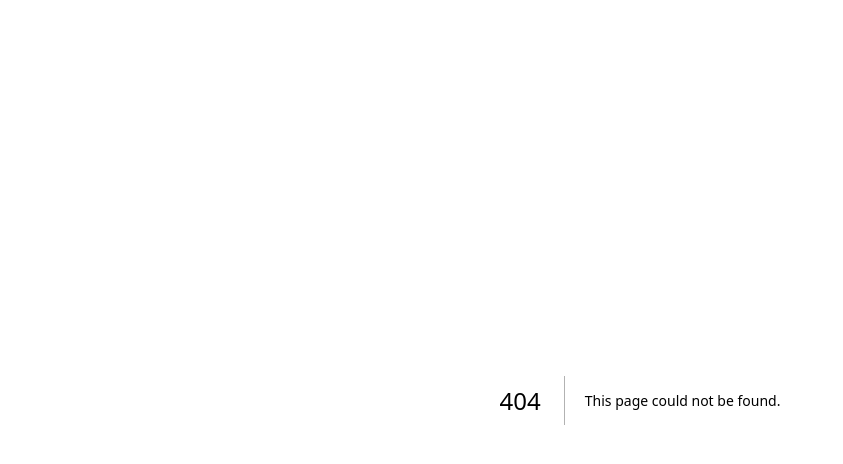
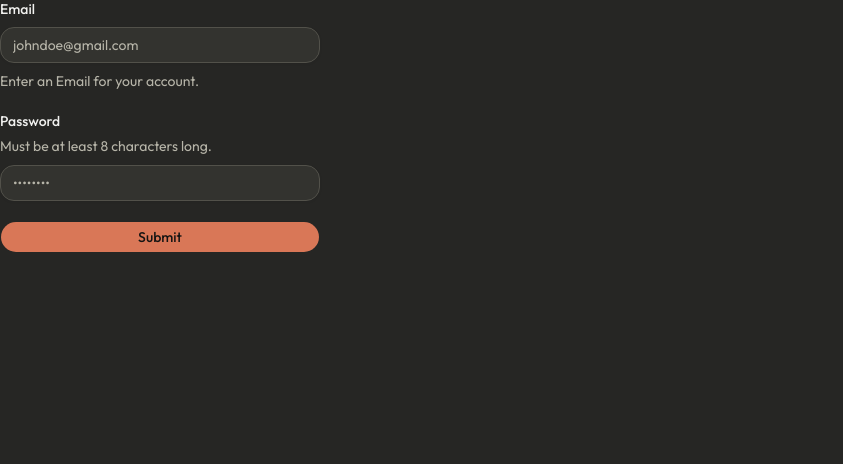
Before and after one commit to Neel37389/ai-news-intelligence-dashboard, a Next.js app: page /login in a window 1280 px wide. Before the commit this address had no page. Shown: the top 464 px of the page, without its empty margins (0-843 px from the left). Built offline with nearby package versions, Linux system fonts and the light colour scheme.

Commit message:
Added a simple login form.

```diff
--- /dev/null
+++ b/src/app/login/page.js
@@ -0,0 +1,56 @@
+"use client";
+
+import {
+  Field,
+  FieldDescription,
+  FieldGroup,
+  FieldLabel,
+  FieldSet,
+} from "@/components/ui/field";
+import { Input } from "@/components/ui/input";
+import { Button } from "@/components/ui/button";
+import { useState } from "react";
+
+export default function LoginPage() {
+  const [email, setEmail] = useState("");
+  const [password, setPassword] = useState("");
+
+  const handleSubmit = async () => {
+    console.log(email, password);
+  };
+  return (
+    <FieldSet className="w-full max-w-xs">
+      <FieldGroup>
+        <Field>
+          <FieldLabel htmlFor="username">Email</FieldLabel>
+          <Input
+            id="email"
+            type="email"
+            value={email}
+            placeholder="johndoe@gmail.com"
+            onChange={(e) => setEmail(e.target.value)}
+          />
+          <FieldDescription>Enter an Email for your account.</FieldDescription>
+        </Field>
+        <Field>
+          <FieldLabel htmlFor="password">Password</FieldLabel>
+          <FieldDescription>
+            Must be at least 8 characters long.
+          </FieldDescription>
+          <Input
+            id="password"
+            type="password"
+            value={password}
+            placeholder="••••••••"
+            onChange={(e) => setPassword(e.target.value)}
+          />
+        </Field>
+        <Field orientation="responsive">
+          <Button type="submit" onClick={handleSubmit}>
+            Submit
+          </Button>
+        </Field>
+      </FieldGroup>
+    </FieldSet>
+  );
+}
--- a/src/components/ArticlesClient.jsx
+++ b/src/components/ArticlesClient.jsx
@@ -7,14 +7,16 @@
 import { Search } from "lucide-react";
 import { Button } from "./ui/button";
 import { Skeleton } from "./ui/skeleton";
+import { useSearchParams, useRouter } from "next/navigation";
 
 export const ArticlesClient = () => {
+  const router = useRouter();
+  const searchParams = useSearchParams();
   const [searchTerm, setSearchTerm] = useState("");
   const [articles, setArticles] = useState([]);
   const [savedArticles, setSavedArticles] = useState([]);
   const [loading, setLoading] = useState(false);
 
-  // ✅ fetch saved articles from DB
   useEffect(() => {
     const fetchSaved = async () => {
       const res = await fetch("/api/saved-articles");
@@ -30,11 +32,21 @@
 
   const handleSearch = async () => {
     if (!searchTerm.trim()) return;
-    setLoading(true);
-    const data = await fetchArticles(searchTerm);
-    setArticles(data);
-    setLoading(false);
+    router.push(`/dashboard/articles?q=${encodeURIComponent(searchTerm)}`);
   };
+
+  const query = searchParams.get("q");
+  useEffect(() => {
+    if (!query) return;
+    const fetchData = async () => {
+      setLoading(true);
+      const data = await fetchArticles(query);
+      setArticles(data);
+      setLoading(false);
+    };
+    fetchData();
+    setSearchTerm(query);
+  }, [query]);
 
   const toggleSave = async (item) => {
     const exists = savedArticles.some((a) => a.id === item.id);
--- /dev/null
+++ b/src/components/ui/field.jsx
@@ -0,0 +1,230 @@
+"use client"
+
+import { useMemo } from "react"
+import { cva } from "class-variance-authority";
+
+import { cn } from "@/lib/utils"
+import { Label } from "@/components/ui/label"
+import { Separator } from "@/components/ui/separator"
+
+function FieldSet({
+  className,
+  ...props
+}) {
+  return (
+    <fieldset
+      data-slot="field-set"
+      className={cn(
+        "flex flex-col gap-4 has-[>[data-slot=checkbox-group]]:gap-3 has-[>[data-slot=radio-group]]:gap-3",
+        className
+      )}
+      {...props} />
+  );
+}
+
+function FieldLegend({
+  className,
+  variant = "legend",
+  ...props
+}) {
+  return (
+    <legend
+      data-slot="field-legend"
+      data-variant={variant}
+      className={cn(
+        "mb-1.5 font-medium data-[variant=label]:text-sm data-[variant=legend]:text-base",
+        className
+      )}
+      {...props} />
+  );
+}
+
+function FieldGroup({
+  className,
+  ...props
+}) {
+  return (
+    <div
+      data-slot="field-group"
+      className={cn(
+        "group/field-group @container/field-group flex w-full flex-col gap-5 data-[slot=checkbox-group]:gap-3 *:data-[slot=field-group]:gap-4",
+        className
+      )}
+      {...props} />
+  );
+}
+
+const fieldVariants = cva("group/field flex w-full gap-2 data-[invalid=true]:text-destructive", {
+  variants: {
+    orientation: {
+      vertical: "flex-col *:w-full [&>.sr-only]:w-auto",
+      horizontal:
+        "flex-row items-center has-[>[data-slot=field-content]]:items-start *:data-[slot=field-label]:flex-auto has-[>[data-slot=field-content]]:[&>[role=checkbox],[role=radio]]:mt-px",
+      responsive:
+        "flex-col *:w-full @md/field-group:flex-row @md/field-group:items-center @md/field-group:*:w-auto @md/field-group:has-[>[data-slot=field-content]]:items-start @md/field-group:*:data-[slot=field-label]:flex-auto [&>.sr-only]:w-auto @md/field-group:has-[>[data-slot=field-content]]:[&>[role=checkbox],[role=radio]]:mt-px",
+    },
+  },
+  defaultVariants: {
+    orientation: "vertical",
+  },
+})
+
+function Field({
+  className,
+  orientation = "vertical",
+  ...props
+}) {
+  return (
+    <div
+      role="group"
+      data-slot="field"
+      data-orientation={orientation}
+      className={cn(fieldVariants({ orientation }), className)}
+      {...props} />
+  );
+}
+
+function FieldContent({
+  className,
+  ...props
+}) {
+  return (
+    <div
+      data-slot="field-content"
+      className={cn("group/field-content flex flex-1 flex-col gap-0.5 leading-snug", className)}
+      {...props} />
+  );
+}
+
+function FieldLabel({
+  className,
+  ...props
+}) {
+  return (
+    <Label
+      data-slot="field-label"
+      className={cn(
+        "group/field-label peer/field-label flex w-fit gap-2 leading-snug group-data-[disabled=true]/field:opacity-50 has-data-checked:border-primary/30 has-data-checked:bg-primary/5 has-[>[data-slot=field]]:rounded-lg has-[>[data-slot=field]]:border *:data-[slot=field]:p-2.5 dark:has-data-checked:border-primary/20 dark:has-data-checked:bg-primary/10",
+        "has-[>[data-slot=field]]:w-full has-[>[data-slot=field]]:flex-col",
+        className
+      )}
+      {...props} />
+  );
+}
+
+function FieldTitle({
+  className,
+  ...props
+}) {
+  return (
+    <div
+      data-slot="field-label"
+      className={cn(
+        "flex w-fit items-center gap-2 text-sm font-medium group-data-[disabled=true]/field:opacity-50",
+        className
+      )}
+      {...props} />
+  );
+}
+
+function FieldDescription({
+  className,
+  ...props
+}) {
+  return (
+    <p
+      data-slot="field-description"
+      className={cn(
+        "text-left text-sm leading-normal font-normal text-muted-foreground group-has-data-horizontal/field:text-balance [[data-variant=legend]+&]:-mt-1.5",
+        "last:mt-0 nth-last-2:-mt-1",
+        "[&>a]:underline [&>a]:underline-offset-4 [&>a:hover]:text-primary",
+        className
+      )}
+      {...props} />
+  );
+}
+
+function FieldSeparator({
+  children,
+  className,
+  ...props
+}) {
+  return (
+    <div
+      data-slot="field-separator"
+      data-content={!!children}
+      className={cn(
+        "relative -my-2 h-5 text-sm group-data-[variant=outline]/field-group:-mb-2",
+        className
+      )}
+      {...props}>
+      <Separator className="absolute inset-0 top-1/2" />
+      {children && (
+        <span
+          className="relative mx-auto block w-fit bg-background px-2 text-muted-foreground"
+          data-slot="field-separator-content">
+          {children}
+        </span>
+      )}
+    </div>
+  );
+}
+
+function FieldError({
+  className,
+  children,
+  errors,
+  ...props
+}) {
+  const content = useMemo(() => {
+    if (children) {
+      return children
+    }
+
+    if (!errors?.length) {
+      return null
+    }
+
+    const uniqueErrors = [
+      ...new Map(errors.map((error) => [error?.message, error])).values(),
+    ]
+
+    if (uniqueErrors?.length == 1) {
+      return uniqueErrors[0]?.message
+    }
+
+    return (
+      <ul className="ml-4 flex list-disc flex-col gap-1">
+        {uniqueErrors.map((error, index) =>
+          error?.message && <li key={index}>{error.message}</li>)}
+      </ul>
+    );
+  }, [children, errors])
+
+  if (!content) {
+    return null
+  }
+
+  return (
+    <div
+      role="alert"
+      data-slot="field-error"
+      className={cn("text-sm font-normal text-destructive", className)}
+      {...props}>
+      {content}
+    </div>
+  );
+}
+
+export {
+  Field,
+  FieldLabel,
+  FieldDescription,
+  FieldError,
+  FieldGroup,
+  FieldLegend,
+  FieldSeparator,
+  FieldSet,
+  FieldContent,
+  FieldTitle,
+}
--- /dev/null
+++ b/src/components/ui/label.jsx
@@ -0,0 +1,23 @@
+"use client"
+
+import * as React from "react"
+import { Label as LabelPrimitive } from "radix-ui"
+
+import { cn } from "@/lib/utils"
+
+function Label({
+  className,
+  ...props
+}) {
+  return (
+    <LabelPrimitive.Root
+      data-slot="label"
+      className={cn(
+        "flex items-center gap-2 text-sm leading-none font-medium select-none group-data-[disabled=true]:pointer-events-none group-data-[disabled=true]:opacity-50 peer-disabled:cursor-not-allowed peer-disabled:opacity-50",
+        className
+      )}
+      {...props} />
+  );
+}
+
+export { Label }
```
